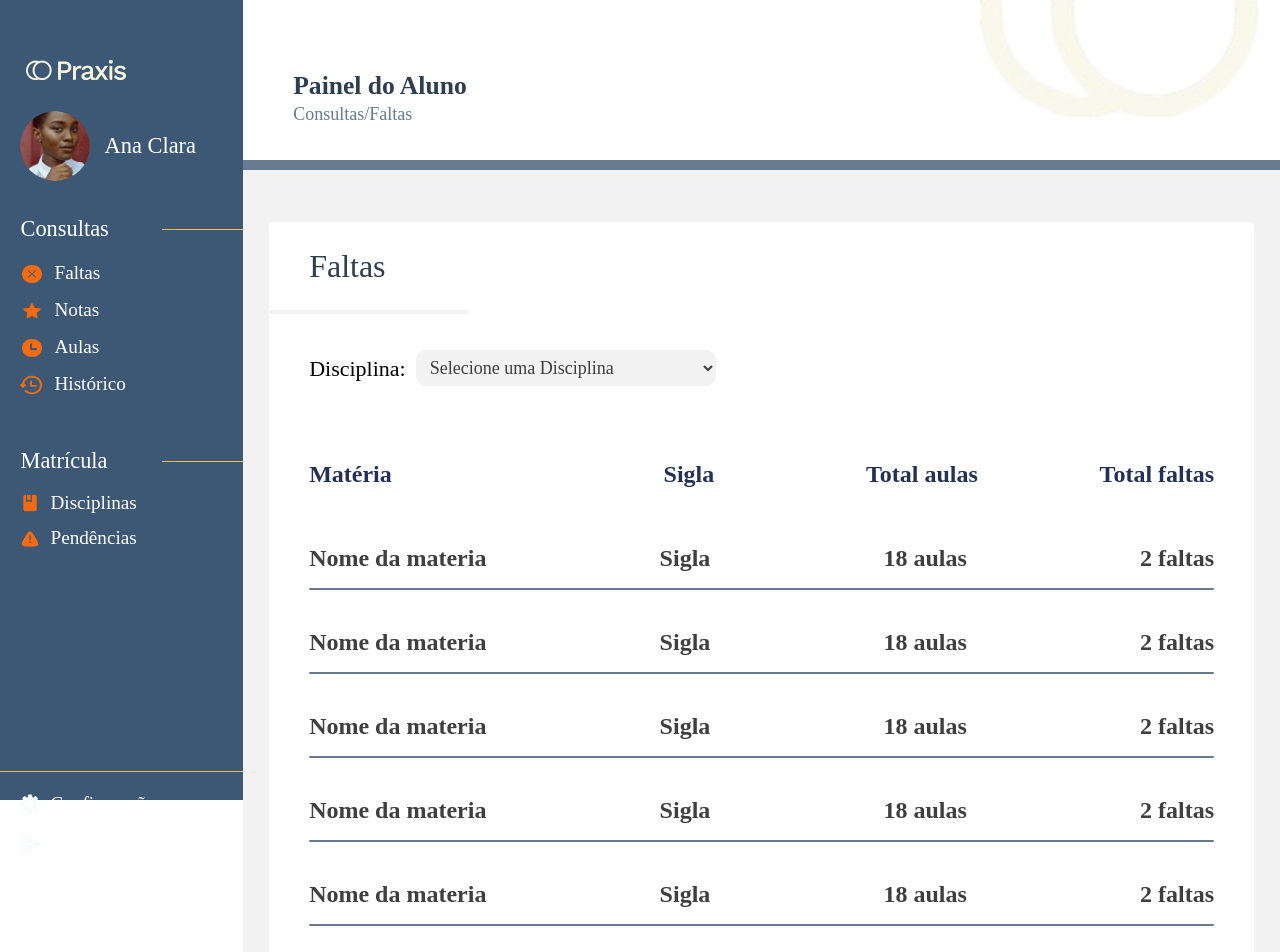
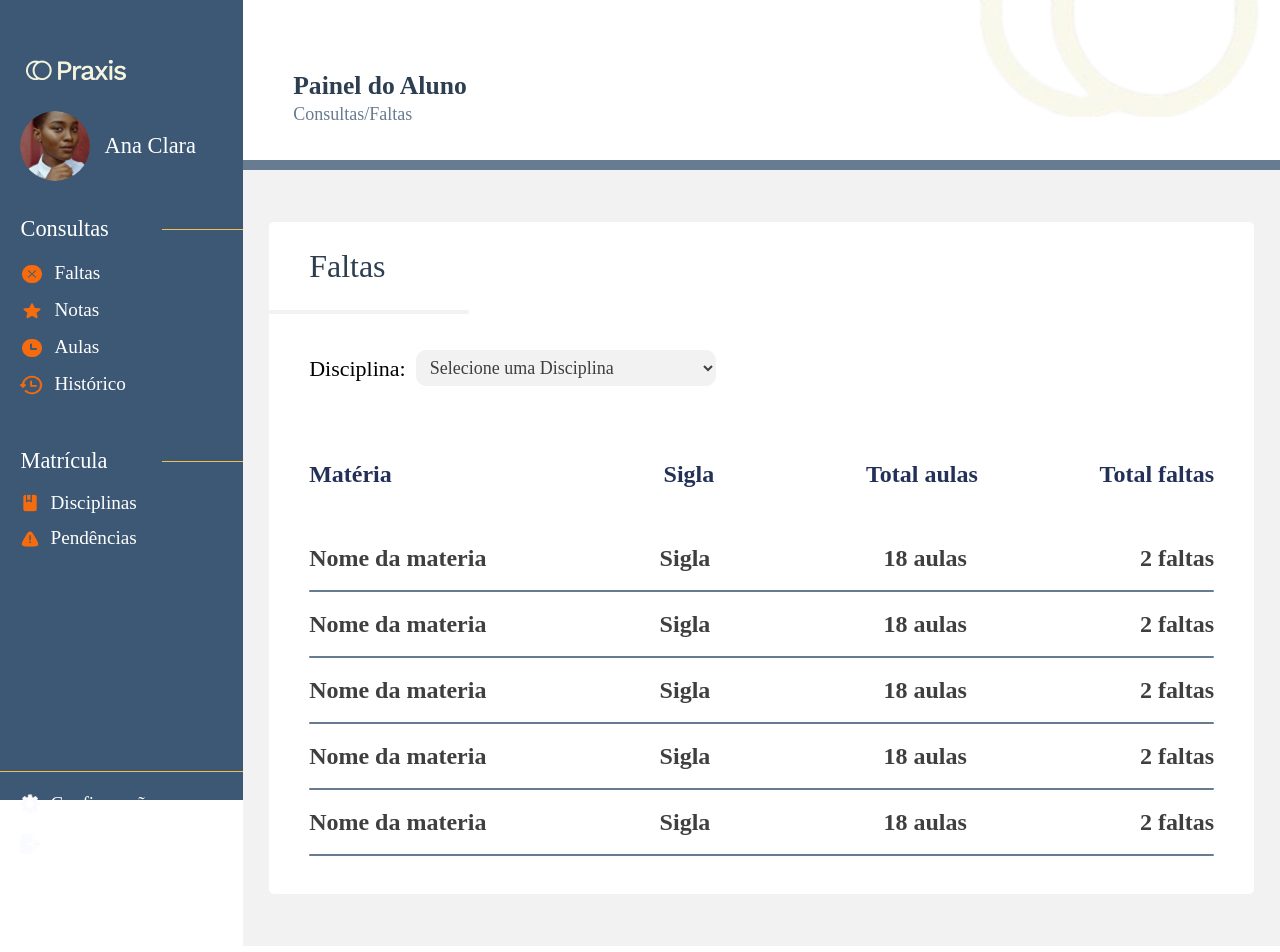
Before and after one commit to PO-DSM4-2024/frontend-po-dsm4-2024, a React (Vite) app in the folder po/: page /student/query/absence in a window 1280 px wide. Shown: the top 952 px of the page. Built offline with nearby package versions, Linux system fonts and the light colour scheme; a web font is replaced by a local one.

Commit message:
refactor: page absence

```diff
--- a/po/src/pages/Student/Query/Absence/Absence.css
+++ b/po/src/pages/Student/Query/Absence/Absence.css
@@ -156,7 +156,7 @@ body {
   line-height: 4rem;
 }
 
-.absence_card_table hr {
+.absence_card_table_body hr {
   border: none;
   outline: none;
 
--- a/po/src/pages/Student/Query/Absence/Absence.jsx
+++ b/po/src/pages/Student/Query/Absence/Absence.jsx
@@ -38,53 +38,45 @@ const Absence = () => {
                   <h2>18 aulas</h2>
                   <h2>2 faltas</h2>
                 </div>
-              </div>
 
-              <hr />
+                <hr />
 
-              <div className="absence_card_table_body">
                 <div className="absence_body">
                   <h2>Nome da materia</h2>
                   <h2>Sigla</h2>
                   <h2>18 aulas</h2>
                   <h2>2 faltas</h2>
                 </div>
-              </div>
 
-              <hr />
+                <hr />
 
-              <div className="absence_card_table_body">
                 <div className="absence_body">
                   <h2>Nome da materia</h2>
                   <h2>Sigla</h2>
                   <h2>18 aulas</h2>
                   <h2>2 faltas</h2>
                 </div>
-              </div>
 
-              <hr />
+                <hr />
 
-              <div className="absence_card_table_body">
                 <div className="absence_body">
                   <h2>Nome da materia</h2>
                   <h2>Sigla</h2>
                   <h2>18 aulas</h2>
                   <h2>2 faltas</h2>
                 </div>
-              </div>
 
-              <hr />
+                <hr />
 
-              <div className="absence_card_table_body">
                 <div className="absence_body">
                   <h2>Nome da materia</h2>
                   <h2>Sigla</h2>
                   <h2>18 aulas</h2>
                   <h2>2 faltas</h2>
                 </div>
+
+                <hr />
               </div>
-
-              <hr />
             </div>
           </div>
         </div>
```
